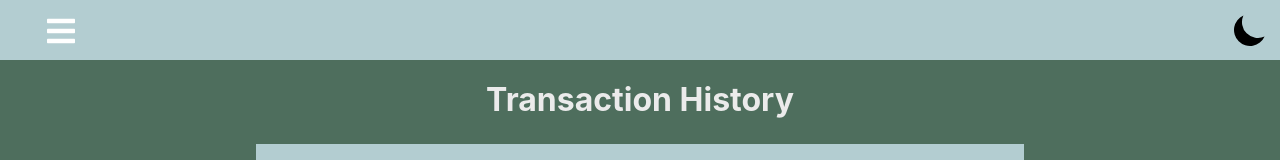
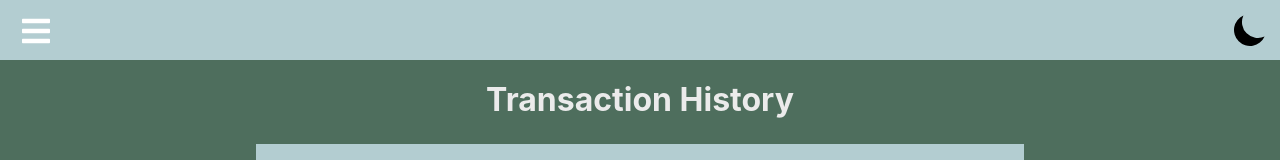
Before and after one commit to enukeWebDev/budget-tracker, a React (Create React App) app: page /transactions in a window 1280 px wide. Shown: the top 160 px of the page. Built offline with nearby package versions, Linux system fonts and the light colour scheme.

Commit message:
fixing navbar

```diff
--- a/src/components/TransactionHistory/style.css
+++ b/src/components/TransactionHistory/style.css
@@ -16,6 +16,7 @@
   display: flex;
   justify-content: space-around;
 
+  z-index: 1;
   background-color: #B3CDD1;
   width: 100%;
 }
--- a/src/components/navbar/Navbar.css
+++ b/src/components/navbar/Navbar.css
@@ -1,3 +1,7 @@
+.whole-ass-bar {
+  z-index: 2;
+}
+
 .sidebar {
   height: 80px;
   display: flex;
@@ -5,7 +9,7 @@
   align-items: center;
   padding: 5px;
   /* margin: 10px; */
-  margin-left: 25px;
+  /* margin-left: 25px; */
   margin-top:-20px;
 }
 
@@ -33,11 +37,15 @@
   transition: 350ms;
 }
 
+.nav-menu-items {
+  padding-left: 10px;
+}
+
 .nav-text {
   display: flex;
   justify-content: start;
   align-items: center;
-  padding: 8px 0px 8px 16px;
+  /* padding: 8px 0px 8px 16px; */
   list-style: none;
   height: 60px;
 }
@@ -50,7 +58,7 @@
   height: 100%;
   display: flex;
   align-items: center;
-  padding: 0 16px;
+  /* padding: 0 16px; */
   border-radius: 4px;
 }
 
@@ -60,6 +68,7 @@
 
 .nav-text .active {
   background-color: #EF9D60;
+
 }
 
 .nav-menu-items {
--- a/src/components/navbar/Navbar.js
+++ b/src/components/navbar/Navbar.js
@@ -23,7 +23,7 @@ function Sidebar() {
   }, [window.location.pathname])
 
   return (
-    <>
+    <div className='whole-ass-bar'>
       <IconContext.Provider value={{ color: '#fff' }}>
         <div className="sidebar">
           <Link style={{display: dispalySidebar ? undefined : 'none'}} to="#" className="menu-bars">
@@ -53,7 +53,7 @@ function Sidebar() {
 
         </nav>
       </IconContext.Provider>
-    </>
+    </div>
   )
 }
 
--- a/src/components/navbar/NavbarData.js
+++ b/src/components/navbar/NavbarData.js
@@ -21,9 +21,9 @@ export const NavbarData = [
   },
 
   {
-    title: "Transaction History",
+    title: "History",
     path: "/transactions",
-    icon: <FaHistory/>,
+    icon: <FaHistory />,
     cName: "nav-text"
   },
 
```
